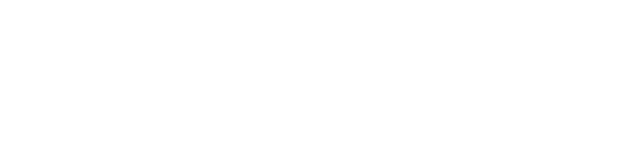
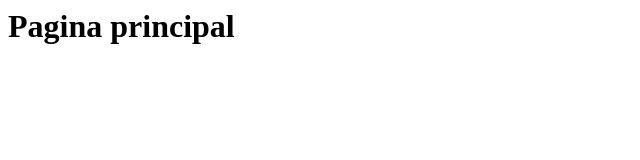
Before and after one commit to edrotumax/ejemplo, a plain HTML site: page index.html in a window 1280 px wide. Shown: the whole page, without its empty margins (0-640 px from the left). Drawn offline with Linux system fonts and the light colour scheme.

Commit message:
Creacion de body

```diff
--- a/index.html
+++ b/index.html
@@ -2,4 +2,7 @@
  <head>
 	<title>Sistema de control de entrada</title>
  </head>
+ <body>
+	<h1>Pagina principal</h1>
+ </body>
 </html>
```
